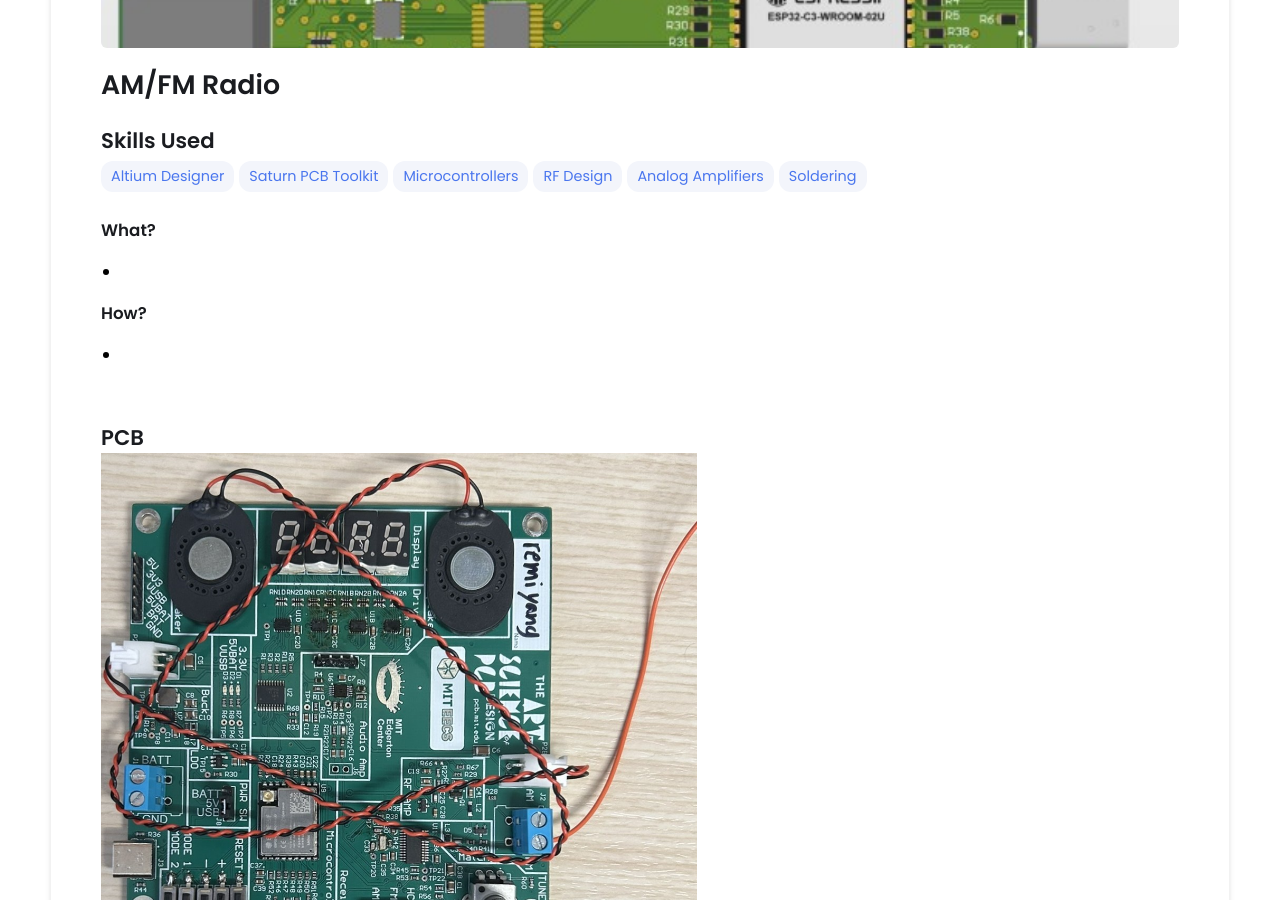
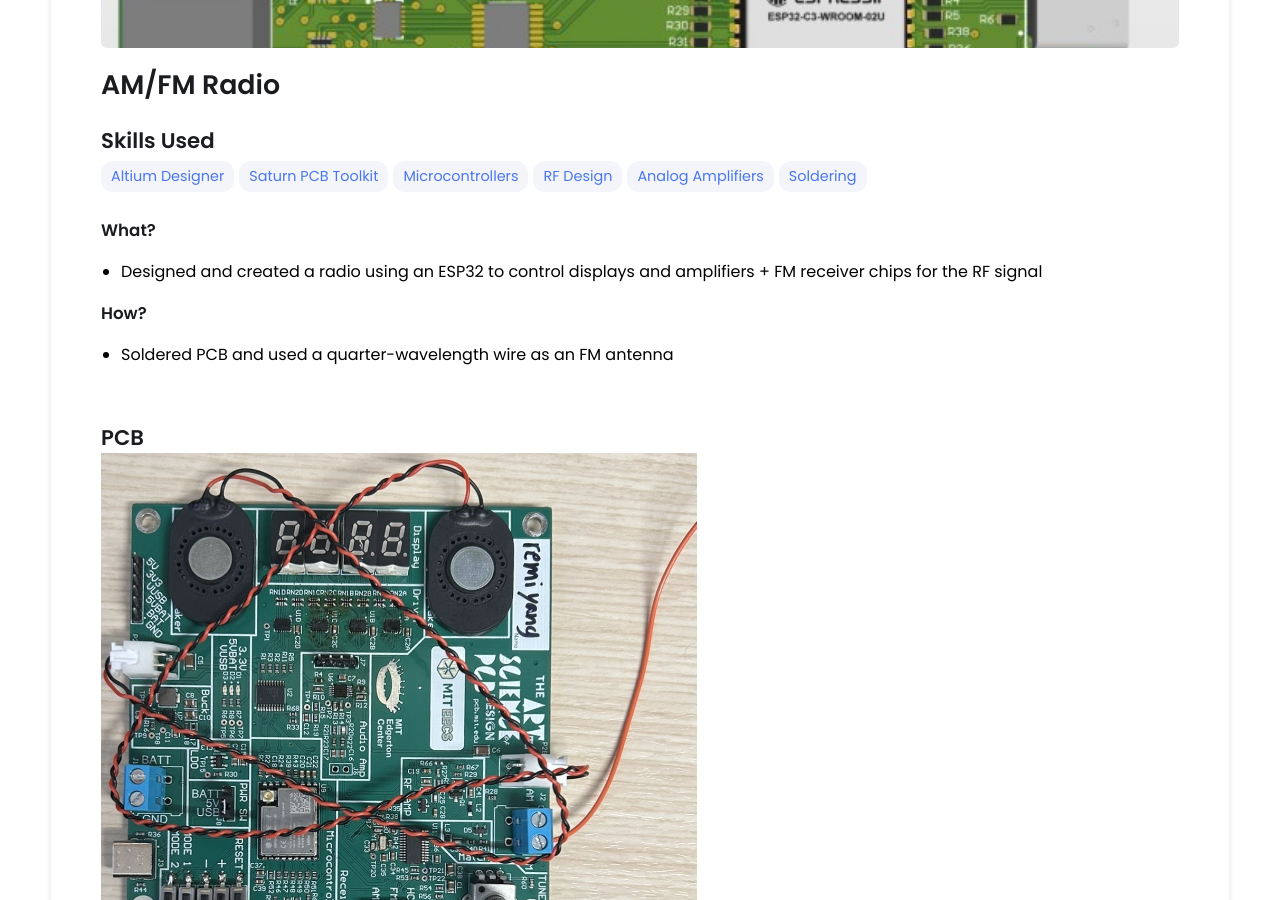
Before and after one commit to MegaPerkyCello/MegaPerkyCello.github.io, a Jekyll site: the page built from _projects/00-Radio/index.md, in a window 1280 px wide and 900 px high, scrolled down 442 px. Built offline with Jekyll 4.4.1, drawn with Linux system fonts in a browser that asks for light colours.

Commit message:
Add project description for AM/FM Radio
Added a description of the radio project and details on its design and assembly.

```diff
--- a/_projects/00-Radio/index.md
+++ b/_projects/00-Radio/index.md
@@ -1,7 +1,7 @@
 ---
 layout: post
 title: AM/FM Radio
-description:
+description: Designed and created a radio using an ESP32 to control displays and amplifiers + FM receiver chips for the RF signal
 skills:
   - Altium Designer
   - Saturn PCB Toolkit
@@ -14,10 +14,10 @@ main-image: /Radio.jpg
 ---
 
 ### **What?**
- -
+ - Designed and created a radio using an ESP32 to control displays and amplifiers + FM receiver chips for the RF signal
 
 ### **How?**
--
+- Soldered PCB and used a quarter-wavelength wire as an FM antenna
 
 
 <br>
```
